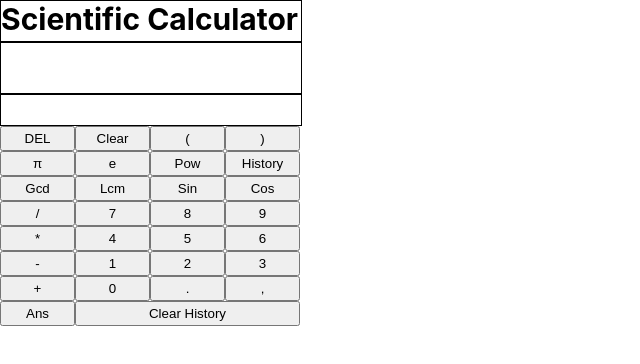
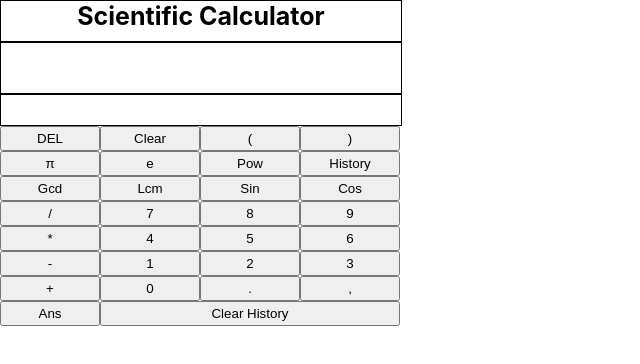
Before and after one commit to kshitizdoon/calculator, a React (Create React App) app: page / in a window 1280 px wide. Shown: the top 364 px of the page, without its empty margins (0-640 px from the left). Built offline with nearby package versions, Linux system fonts and the light colour scheme.

Commit message:
Fixed CSS

```diff
--- a/src/App.css
+++ b/src/App.css
@@ -3,21 +3,23 @@
   width: 300px;
 } */
 .header{
-  width: 300px;
+  width: 400px;
   height: 40px;
   border: 1px solid black;
+  display: flex;
+  justify-content: space-around;
 }
 .title{
-  font-size: 30px;
+  font-size: 25px;
   font-weight: bold;
 }
 .screen__calculation{
-  width: 300px;
+  width: 400px;
   height: 50px;
   border: 1px solid black;
 }
 .screen__results{
-  width: 300px;
+  width: 400px;
   height: 30px;
   border: 1px solid black;
 }
--- a/src/Buttons.css
+++ b/src/Buttons.css
@@ -5,10 +5,10 @@
     flex-direction: row;
 }
 .button__enter{
-    width: 225px;
+    width: 300px;
     height:25px;
 }
 .button{
-    width: 75px;
+    width: 100px;
     height:25px;
 }
```
